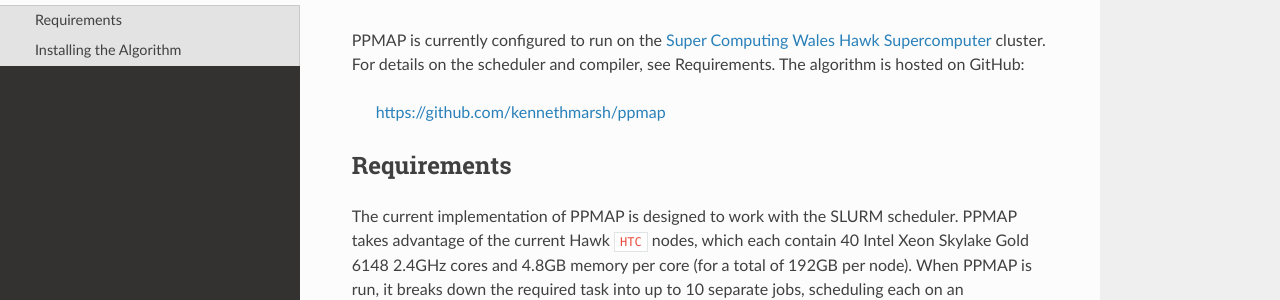
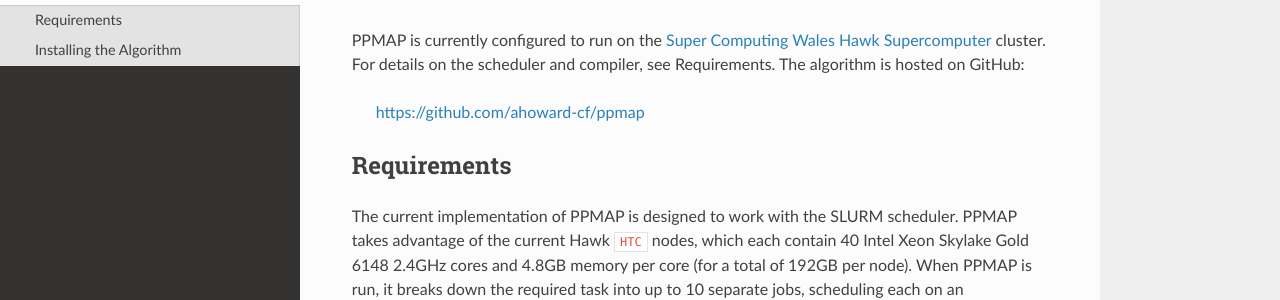
Before and after one commit to ahoward-cf/ppmap, a Sphinx documentation site: the page built from docs/source/installation.rst, in a window 1280 px wide and 900 px high. Shown: the part 131-431 px from the top of the window. Built offline with Sphinx 7.4.7 and the Read the Docs theme 2.0.0, drawn with Linux system fonts in a browser that asks for light colours; pages that are not in the unit, such as notebooks, are missing from menus; some of the changed lines change nothing that is shown.

Commit message:
Change Ken's Github to mine.

```diff
--- a/docs/source/installation.rst
+++ b/docs/source/installation.rst
@@ -4,7 +4,7 @@ Installation
 
 PPMAP is currently configured to run on the `Super Computing Wales Hawk Supercomputer <https://portal.supercomputing.wales/index.php/about-hawk/>`_ cluster. For details on the scheduler and compiler, see :ref:`Requirements`. The algorithm is hosted on GitHub:
 
- `https://github.com/kennethmarsh/ppmap <https://github.com/kennethmarsh/ppmap>`_
+ `https://github.com/ahoward-cf/ppmap <https://github.com/ahoward-cf/ppmap>`_
 
 ============
 Requirements
```
